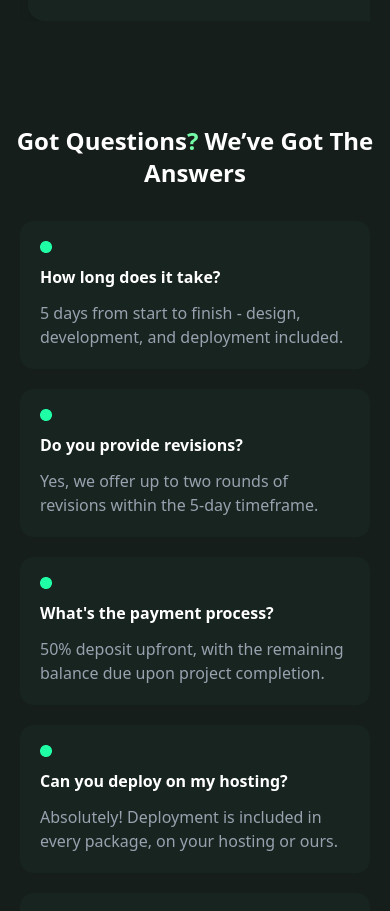
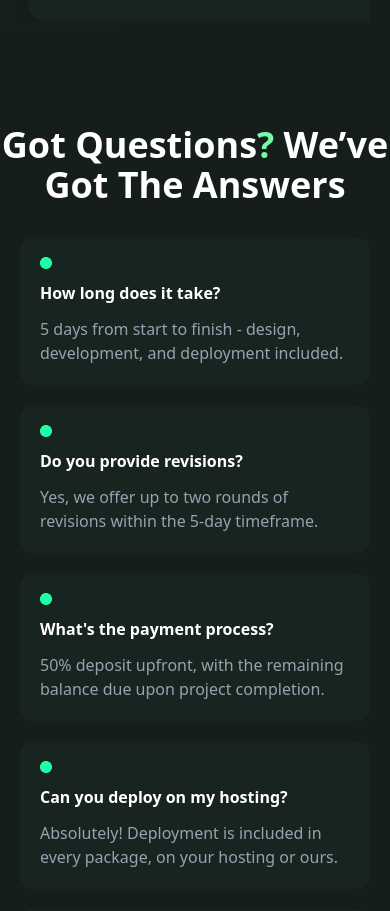
Before and after one commit to Abdullah-Az-Zahur/ena-ema-landing-page, a Next.js app: page / in a window 390 px wide. Shown: the part 8320-9231 px from the top of the page. Built offline with nearby package versions, Linux system fonts and the light colour scheme.

Commit message:
fix : FAQ text size

```diff
--- a/src/components/FAQ/FAQ.tsx
+++ b/src/components/FAQ/FAQ.tsx
@@ -32,7 +32,7 @@ const FAQ = () => {
   ];
   return (
     <div className="max-w-[960px] mx-auto py-10 md:py-20">
-      <h2 className="text-white text-2xl md:text-4xl font-bold text-center">
+      <h2 className="text-white text-4xl font-bold text-center">
         Got Questions<span className="text-foreground">?</span> We’ve Got The
         Answers
       </h2>
```
